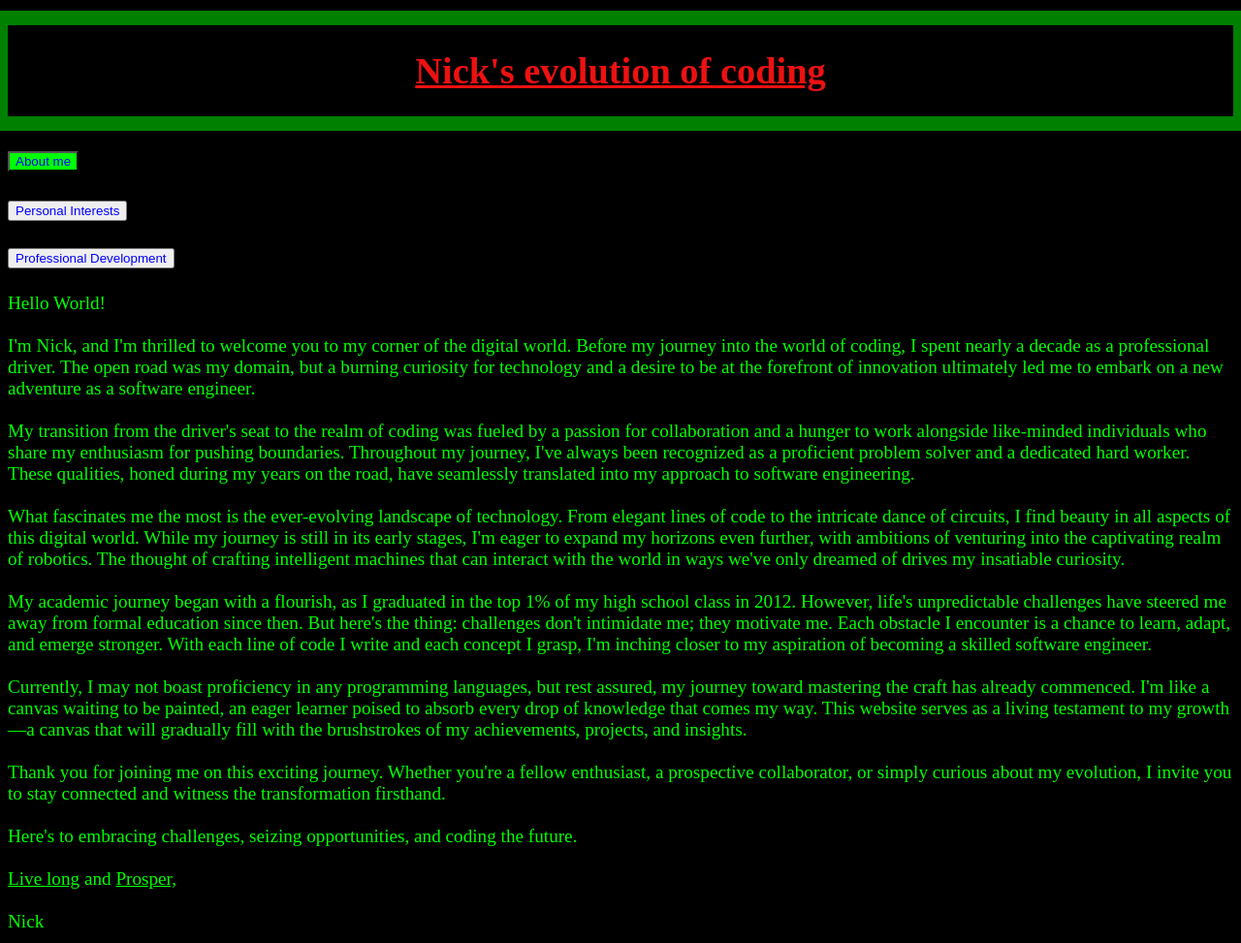
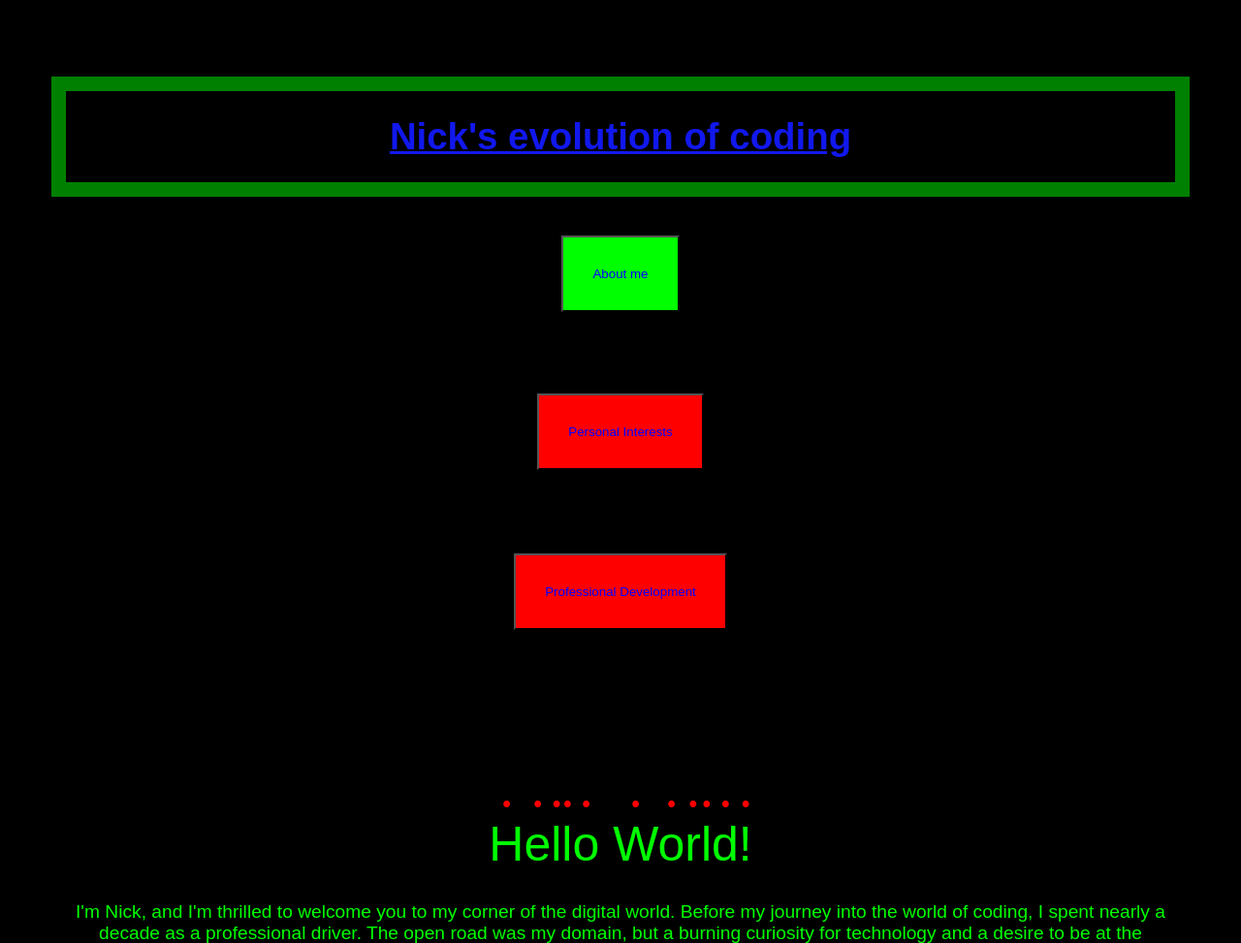
Before and after one commit to Nicky0660/my-personal-website, a plain HTML site: page index.html in a window 1280 px wide. Shown: the top 973 px of the page at 97% size. Drawn offline with Linux system fonts and the light colour scheme.

Commit message:
updates to CSS

```diff
--- a/index.html
+++ b/index.html
@@ -3,13 +3,16 @@
   <head>
     <link rel="stylesheet" href="style.css">
     <title>Nick's evolution of coding</title>
+    <script src="script.js"></script>
   </head>
   <body>
-    <h1 id="title">Nick's evolution of coding</h1>
+     <h1 id="title">Nick's evolution of coding</h1>
     <h2><button class="buttons" id="aboutmebutton" type="button">About me</button></h2>
     <h3><button class="buttons" type="button">Personal Interests</button></h3>
     <h4><button class="buttons" type="button">Professional Development</button></h4>
-        <p>Hello World! <br><br> I'm Nick, and I'm thrilled to welcome you to my corner of the digital world. Before my journey into the world of coding, I spent nearly a decade as a professional driver. The open road was my domain, but a burning curiosity for technology and a desire to be at the forefront of innovation ultimately led me to embark on a new adventure as a software engineer.<br><br>
+        <p>
+          <div id="intro">Hello World!</div>
+           I'm Nick, and I'm thrilled to welcome you to my corner of the digital world. Before my journey into the world of coding, I spent nearly a decade as a professional driver. The open road was my domain, but a burning curiosity for technology and a desire to be at the forefront of innovation ultimately led me to embark on a new adventure as a software engineer.<br><br>
 
             My transition from the driver's seat to the realm of coding was fueled by a passion for collaboration and a hunger to work alongside like-minded individuals who share my enthusiasm for pushing boundaries. Throughout my journey, I've always been recognized as a proficient problem solver and a dedicated hard worker. These qualities, honed during my years on the road, have seamlessly translated into my approach to software engineering.<br><br>
 
@@ -23,10 +26,10 @@
 
             Here's to embracing challenges, seizing opportunities, and coding the future.<br><br>
 
-            <span style="text-decoration-line:underline;">Live long</span> and <span style="text-decoration-line:underline">Prosper,</span><br><br>
-            Nick</p>
+            <span style="text-decoration-line:underline" >Live long</span> and <span style="text-decoration-line:underline">Prosper!</span>
+          <div>Nick</div>
+        </p>
 
-    <script src="script.js"></script>
 
   </body>
 </html>
--- a/style.css
+++ b/style.css
@@ -1,5 +1,10 @@
-h1 {
-    color: rgb(237, 17, 17);
+* {
+    box-sizing: border-box;
+    padding: 30px;
+
+}
+    h1 {
+    color: rgb(17, 24, 237);
     font-weight: bold;
     text-decoration: underline;
     outline: 15px solid #008000;
@@ -8,16 +13,28 @@ h1 {
 }
 .buttons{
     color: blue;
-   /* background-color: ; */
+    background-color: red;
 }
 #aboutmebutton{
     background-color: #0f0;
+
 }
 body {
     background-color: black ;
     font-size: larger;
+    font-family: Copperplate, papyrus, fantasy;
     font-stretch: expanded;
     color: #0f0;
+    text-align: center;
+  }
+  div#intro{
+    font-family: Copperplate, papyrus, fantasy;
+
+  }
+  div {
+    font-family: "Brush Script MT" , "lucida handwriting", cursive;
+    font-size: 50px;
+    text-emphasis: filled red;
   }
 
   use css to show different parts
```
